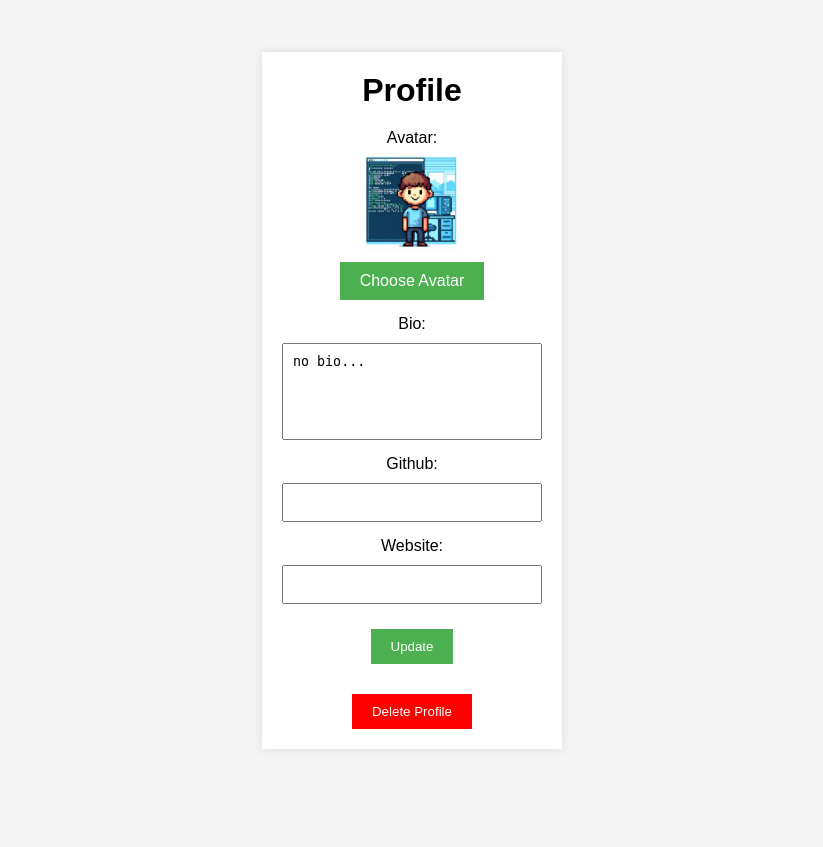
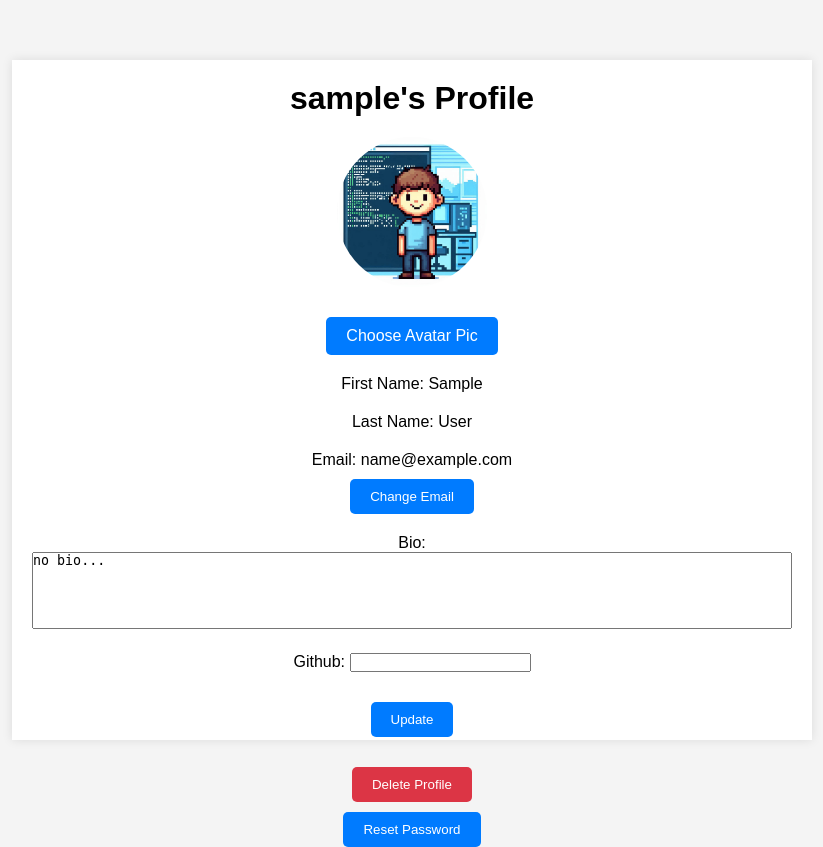
Before and after one commit to Nikoloff10/DevSocialPlatformProject, a Django app: page /profile in a window 1280 px wide. Shown: the whole page, without its empty margins (228-1051 px from the left). Before the commit the page ends 729 px from the top, so only its background shows below. Run offline with Django 5.2, Linux system fonts and the light colour scheme; the visitor is signed in with stand-in values (Sample User, id 1).

Commit message:
Profile page overhaul

```diff
--- a/static/profile/styles.css
+++ b/static/profile/styles.css
@@ -10,99 +10,76 @@
     margin: 0;
     padding: 0;
     display: flex;
-    flex-direction: column;
     justify-content: center;
     align-items: center;
     height: 100vh;
 }
 
 .container {
-    width: 100%;
-    max-width: 300px;
+    width: 80%;
+    max-width: 800px;
     background-color: #fff;
     box-shadow: 0 0 10px rgba(0, 0, 0, 0.1);
     padding: 20px;
     text-align: center;
+    height: 85%;
 }
 
 h1 {
     margin-bottom: 20px;
 }
 
-form {
-    display: flex;
-    flex-direction: column;
-    align-items: center;
-    justify-content: center;
-    width: 100%;
+.avatar-preview {
+    width: 150px;
+    height: 150px;
+    margin: 10px auto;
+    display: block;
+    border-radius: 94%;
 }
 
 .form-group {
-    display: flex;
-    flex-direction: column;
-    width: 100%;
-    margin-bottom: 10px;
-    align-items: center;
+    margin: 20px 0;
 
 }
 
-label {
-    margin-bottom: 5px;
-
+.profile-info p {
+    margin-bottom: 10px;
 }
 
-
-
-input[type="text"], input[type="email"], input[type="password"], textarea {
-    width: 100%;
-    padding: 10px;
-    margin: 5px 0;
-    box-sizing: border-box;
+button {
+    padding: 10px 20px;
+    border: none;
+    cursor: pointer;
+    background-color: #007bff;
+    color: white;
+    border-radius: 5px;
+    margin-top: 10px;
 }
 
-input[type="file"] {
-    display: none;
+button[name="delete_profile"] {
+    background-color: #dc3545;
+    color: white;
+}
+
+.form-group textarea {
+    width: 100%;
+    resize: none;
 }
 
 .custom-file-upload {
     display: inline-block;
     padding: 10px 20px;
     cursor: pointer;
-    background-color: #4CAF50;
+    background-color: #007bff;
     color: white;
-    margin-bottom: 5px;
-}
-
-button {
-    padding: 10px 20px;
-    border: none;
-    cursor: pointer;
+    border-radius: 5px;
     margin-top: 10px;
 }
 
-button[type="submit"] {
-    background-color: #4CAF50;
-    color: white;
-}
-
-button[name="delete_profile"] {
-    background-color: red;
-    color: white;
-}
-
-textarea {
-    resize: none;
+.custom-file-upload:hover {
+    background-color: #0056b3;
 }
 
 input[type="file"] {
     display: none;
 }
-
-.custom-file-upload {
-    display: inline-block;
-    padding: 10px 20px;
-    cursor: pointer;
-    background-color: #4CAF50;
-    color: white;
-    margin-bottom: 5px;
-}
--- a/templates/profile.html
+++ b/templates/profile.html
@@ -1,49 +1,3 @@
-{#{% load static %}#}
-{#<!doctype html>#}
-{#<html lang="en">#}
-{#<head>#}
-{#    <meta charset="UTF-8">#}
-{#    <meta name="viewport"#}
-{#          content="width=device-width, user-scalable=no, initial-scale=1.0, maximum-scale=1.0, minimum-scale=1.0">#}
-{#    <meta http-equiv="X-UA-Compatible" content="ie=edge">#}
-{#    <title>Profile</title>#}
-{#    <link rel="stylesheet" type="text/css" href="{% static 'profile/styles.css' %}">#}
-{#</head>#}
-{#<body>#}
-{#<div class="container">#}
-{#    <h1>Profile</h1>#}
-{#    <form action="/profile" method="post" enctype="multipart/form-data">#}
-{#        {% csrf_token %}#}
-{#        <div class="form-group">#}
-{#            {{ form.avatar.label_tag }}#}
-{#            <img src="{{ avatar_url }}" alt="Avatar Preview" style="width: 100px; height: 100px; margin-bottom: 10px;"/>#}
-{#            <label for="id_avatar" class="custom-file-upload">Choose Avatar</label>#}
-{#            {{ form.avatar }}#}
-{#        </div>#}
-{#        {% for field in form %}#}
-{#            {% if field.name != 'avatar' %}#}
-{#                <div class="form-group">#}
-{#                    {{ field.label_tag }}#}
-{#                    {{ field }}#}
-{#                </div>#}
-{#            {% endif %}#}
-{#        {% endfor %}#}
-{#        <button type="submit">Update</button>#}
-{#    </form>#}
-{#    <form method="post" style="margin-top: 20px;" onsubmit="return confirmDeleteProfile();">#}
-{#        {% csrf_token %}#}
-{#        <button type="submit" name="delete_profile">Delete Profile</button>#}
-{#    </form>#}
-{#</div>#}
-{##}
-{#<script>#}
-{#    function confirmDeleteProfile() {#}
-{#        return confirm("Are you sure you want to delete your profile?");#}
-{#    }#}
-{#</script>#}
-{#</body>#}
-{#</html>#}
-
 {% load static %}
 <!doctype html>
 <html lang="en">
@@ -57,29 +11,40 @@
 </head>
 <body>
 <div class="container">
-    <h1>Profile</h1>
+    <h1>{{ user.username }}'s Profile</h1>
+    <img id="avatarPreview" src="{{ avatar_url }}" alt="Avatar Preview" class="avatar-preview"/>
     <form action="/profile" method="post" enctype="multipart/form-data">
         {% csrf_token %}
         <div class="form-group">
-            {{ form.avatar.label_tag }}
-            <img id="avatarPreview" src="{{ avatar_url }}" alt="Avatar Preview" style="width: 100px; height: 100px; margin-bottom: 10px;"/>
-            <label for="id_avatar" class="custom-file-upload">Choose Avatar</label>
-            {{ form.avatar }}
+
+            <label for="id_avatar" class="custom-file-upload">Choose Avatar Pic</label>
+            <p>{{ form.avatar }}</p>
         </div>
-        {% for field in form %}
-            {% if field.name != 'avatar' %}
-                <div class="form-group">
-                    {{ field.label_tag }}
-                    {{ field }}
-                </div>
-            {% endif %}
-        {% endfor %}
+        <div class="form-group">
+            <label>First Name:</label> {{ user.first_name }}
+        </div>
+        <div class="form-group">
+            <label>Last Name:</label> {{ user.last_name }}
+        </div>
+        <div class="form-group">
+            <label>Email:</label> {{ user.email }}
+            <button type="button" onclick="location.href='/change-email'" style="display: block; margin: 10px auto;">Change Email</button>
+        </div>
+        <div class="form-group">
+            {{ form.bio.label_tag }}
+            {{ form.bio }}
+        </div>
+        <div class="form-group">
+            {{ form.github.label_tag }}
+            {{ form.github }}
+        </div>
         <button type="submit">Update</button>
     </form>
     <form method="post" style="margin-top: 20px;" onsubmit="return confirmDeleteProfile();">
         {% csrf_token %}
         <button type="submit" name="delete_profile">Delete Profile</button>
     </form>
+    <button type="button" onclick="location.href='/reset-password'">Reset Password</button>
 </div>
 
 <script>
```
Also changed, not shown: static/home/styles.css (+6 -3 lines), media/avatars/dog_NRcjX5d.jpg (added), media/avatars/dog_vC7N3h4.jpg (added), media/avatars/download_9XiSx6y.jpeg (added), media/avatars/download_K8dNjYD.jpeg (added), media/avatars/download_PDuABbP.jpeg (added), media/avatars/download_WNATrbv.jpeg (added).
